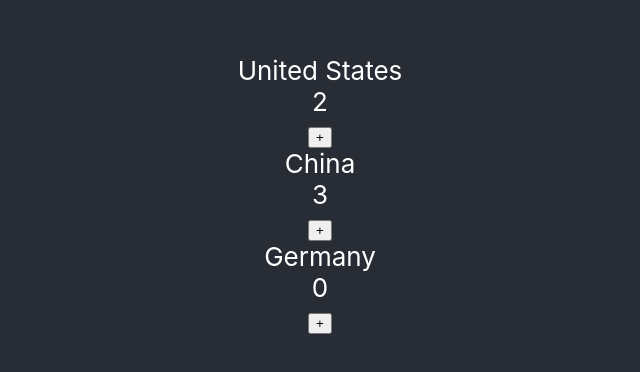
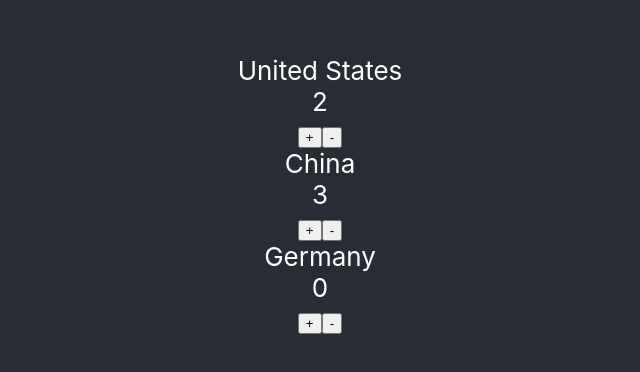
Before and after one commit to azwerlein/React-Forms, a React (Create React App) app: page / in a window 1280 px wide. Shown: the part 206-578 px from the top of the page, without its empty margins (320-960 px from the left). Built offline with nearby package versions, Linux system fonts and the light colour scheme.

Commit message:
Decrement button

```diff
--- a/src/components/Country.jsx
+++ b/src/components/Country.jsx
@@ -19,6 +19,9 @@ class Country extends Component {
                 <button onClick={this.increment}>
                     +
                 </button>
+                <button onClick={this.decrement}>
+                    -
+                </button>
             </div>
         );
     }
@@ -28,6 +31,14 @@ class Country extends Component {
             count: prevState.count + 1
         }));
     }
+
+    decrement = () => {
+        if (this.state.count > 0) {
+            this.setState((prevState) => ({
+                count: prevState.count - 1
+            }));
+        }
+    }
 }
 
 export default Country;
```
